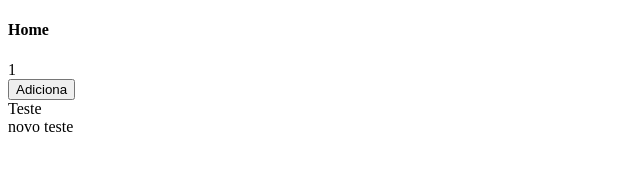
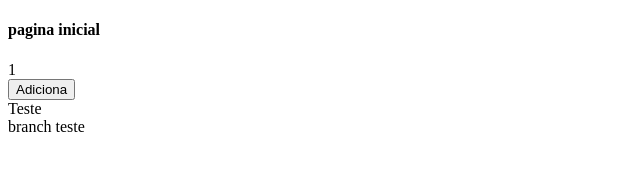
Before and after one commit to LEANDRO-LOPES-COSTA/nextJS-estudo, a Next.js app: page / in a window 1280 px wide. Shown: the top 186 px of the page, without its empty margins (0-640 px from the left). Built offline with nearby package versions, Linux system fonts and the light colour scheme.

Commit message:
branch teste

```diff
--- a/pages/index.js
+++ b/pages/index.js
@@ -3,11 +3,11 @@ import { useState } from "react"
 function Home () {
     return (
         <div>
-            <h4> Home </h4>
+            <h4> pagina inicial </h4>
             <Contador/>
             <div>Teste</div>
 
-            <div> novo teste </div>
+            <div> branch teste </div>
 
         </div>
 
```
